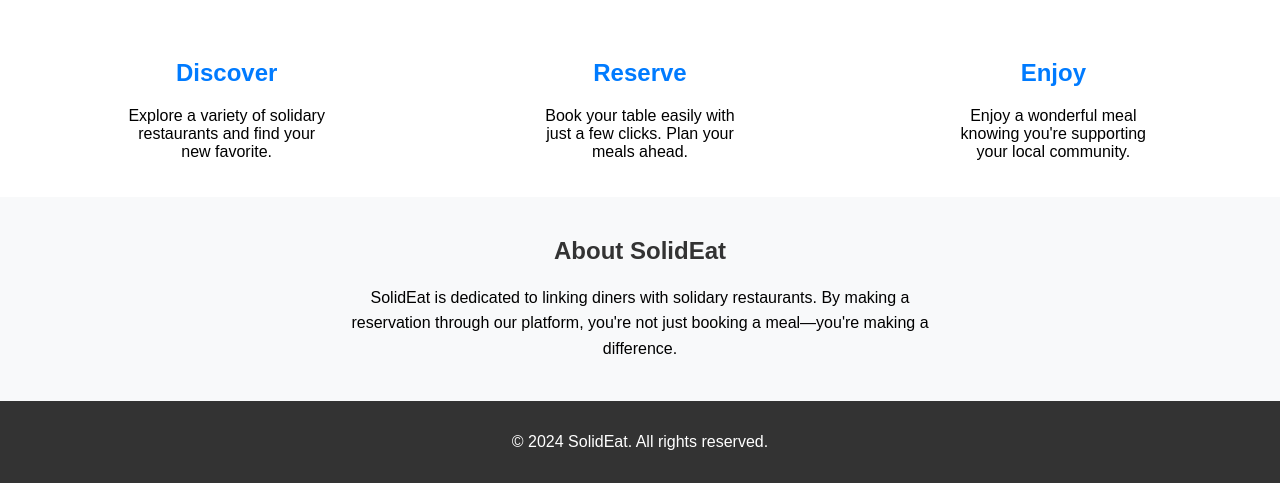
After one commit to Ozomozyan/SolidEat, a Django app: page / in a window 1280 px wide. The commit adds this page. Shown: the part 513-996 px from the top of the page. Run offline with Django 5.2, Linux system fonts and the light colour scheme.

Commit message:
Implementation des pages pour l'appli
La structure des pages est fait, il nous reste a complete les pages. Note : parcontre le systeme d'utilisateur n'est pas encore prets

```diff
--- a/SolidEat/urls.py
+++ b/SolidEat/urls.py
@@ -15,11 +15,16 @@ Including another URLconf
     2. Add a URL to urlpatterns:  path('blog/', include('blog.urls'))
 """
 from django.contrib import admin
-from django.urls import path
-from booking import views
+from django.urls import path, include
+from booking import views as booking_views
+from django.contrib.auth import views as auth_views
 
 
 urlpatterns = [
     path('admin/', admin.site.urls),
-    path('restaurants/', views.list_restaurants, name='list_restaurants'),
+    path('', booking_views.home, name='home'),
+    path('login/', auth_views.LoginView.as_view(template_name='registration/login.html'), name='login'),
+    path('logout/', auth_views.LogoutView.as_view(next_page='/'), name='logout'),
+    path('register/', booking_views.register, name='register'),
+    path('booking/', include('booking.urls')),
 ]
--- /dev/null
+++ b/booking/urls.py
@@ -0,0 +1,8 @@
+from django.urls import path
+from . import views
+
+urlpatterns = [
+    path('restaurants/', views.list_restaurants, name='list_restaurants'),
+    path('restaurants-detail/', views.restaurant_detail, name='restaurant_detail'),
+    path('restaurants-form/', views.book_reservation, name='book_reservation'),
+]
--- a/booking/views.py
+++ b/booking/views.py
@@ -1,9 +1,42 @@
-from django.shortcuts import render
+from django.shortcuts import render, redirect
 
 # Create your views here.
 from django.shortcuts import render
 from .models import Restaurant, Reservation
+from django.contrib.auth.forms import UserCreationForm
+from django.contrib.auth import login
+from .forms import ReservationForm
+
+def home(request):
+    return render(request, 'home.html')
 
 def list_restaurants(request):
     restaurants = Restaurant.objects.all()
     return render(request, 'booking/list_restaurants.html', {'restaurants': restaurants})
+
+def restaurant_detail(request):
+    restaurants = Restaurant.objects.all()
+    return render(request, 'booking/restaurant_detail.html', {'restaurants': restaurants})
+
+def register(request):
+    if request.method == 'POST':
+        form = UserCreationForm(request.POST)
+        if form.is_valid():
+            user = form.save()
+            login(request, user)
+            return redirect('home')
+    else:
+        form = UserCreationForm()
+    return render(request, 'registration/register.html', {'form': form})
+
+
+
+def book_reservation(request):
+    if request.method == 'POST':
+        form = ReservationForm(request.POST)
+        if form.is_valid():
+            # Process the valid form data
+            return redirect('success_url')  # Redirect to a new URL
+    else:
+        form = ReservationForm()
+    return render(request, 'booking/reservation_form.html', {'form': form})
--- a/static/css/style.css
+++ b/static/css/style.css
@@ -1,11 +1,208 @@
-body {
-    font-family: Arial, sans-serif;
+body, html {
+    margin: 0;
+    padding: 0;
+    font-family: 'Arial', sans-serif;
 }
+
 header, footer {
+    background-color: #333;
+    color: white;
     text-align: center;
     padding: 1em;
-    background-color: #f3f3f3;
 }
-main {
-    margin: 20px;
+
+nav ul {
+    list-style-type: none;
+    padding: 0;
 }
+
+nav ul li {
+    display: inline;
+    margin-right: 20px;
+}
+
+.hero {
+    background: url('/static/images/hero-image.jpg') no-repeat center center/cover;
+    color: white;
+    height: 400px;
+    display: flex;
+    align-items: center;
+    justify-content: center;
+    text-align: center;
+}
+
+.hero-text h1 {
+    margin: 0;
+    font-size: 3em;
+}
+
+.hero-text p {
+    font-size: 1.5em;
+}
+
+.btn-primary {
+    background-color: #007bff;
+    color: white;
+    padding: 10px 20px;
+    text-decoration: none;
+    border-radius: 5px;
+    display: inline-block;
+}
+
+.features {
+    display: flex;
+    justify-content: space-around;
+    margin-top: 20px;
+    padding: 20px;
+}
+
+.feature h2 {
+    color: #007bff;
+}
+
+.feature p {
+    width: 200px;
+    text-align: center;
+}
+
+.about {
+    background-color: #f8f9fa;
+    padding: 20px;
+    text-align: center;
+}
+
+.about h2 {
+    color: #333;
+}
+
+.about p {
+    max-width: 600px;
+    margin: 20px auto;
+    line-height: 1.6;
+}
+
+
+/*Restaurant details css*/
+
+.restaurant-detail {
+    width: 80%;
+    margin: auto;
+    padding: 20px;
+    background-color: #fff;
+    box-shadow: 0 2px 15px rgba(0,0,0,0.1);
+}
+
+.restaurant-meta {
+    display: flex;
+    justify-content: space-between;
+    font-size: 16px;
+    margin-bottom: 20px;
+}
+
+.map-container {
+    width: 100%;
+    height: 400px;
+}
+
+.gallery img {
+    width: 200px;
+    margin: 10px;
+    border-radius: 5px;
+    box-shadow: 0 2px 10px rgba(0,0,0,0.1);
+}
+
+.description, .reviews {
+    margin-top: 20px;
+}
+
+.review {
+    border-bottom: 1px solid #eee;
+    padding-bottom: 10px;
+    margin-bottom: 10px;
+}
+
+
+/* Registrations */
+.container {
+    width: 400px;
+    margin: 50px auto;
+    padding: 20px;
+    box-shadow: 0 0 10px rgba(0,0,0,0.1);
+    background-color: #fff;
+    border-radius: 8px;
+}
+
+h2 {
+    text-align: center;
+    margin-bottom: 20px;
+}
+
+form {
+    display: flex;
+    flex-direction: column;
+}
+
+input[type="text"], input[type="password"] {
+    margin-bottom: 15px;
+    padding: 10px;
+    border: 1px solid #ccc;
+    border-radius: 4px;
+}
+
+button.btn-primary {
+    padding: 10px;
+    color: white;
+    background-color: #007bff;
+    border: none;
+    border-radius: 4px;
+    cursor: pointer;
+}
+
+button.btn-primary:hover {
+    background-color: #0056b3;
+}
+
+/* Reservation form */
+.reservation-form {
+    max-width: 600px;
+    margin: 20px auto;
+    padding: 20px;
+    border: 1px solid #ccc;
+    border-radius: 8px;
+    background-color: #f9f9f9;
+}
+
+.form-group {
+    margin-bottom: 15px;
+}
+
+.form-group label {
+    display: block;
+    margin-bottom: 5px;
+}
+
+.form-group input[type="date"],
+.form-group input[type="time"],
+.form-group input[type="number"],
+.form-group textarea {
+    width: 100%;
+    padding: 8px;
+    border: 1px solid #ccc;
+    border-radius: 4px;
+}
+
+.btn-submit {
+    display: inline-block;
+    background-color: #007bff;
+    color: white;
+    padding: 10px 20px;
+    text-align: center;
+    border: none;
+    border-radius: 5px;
+    cursor: pointer;
+    font-size: 16px;
+}
+
+.btn-submit:hover {
+    background-color: #0056b3;
+}
--- a/static/js/main.js
+++ b/static/js/main.js
@@ -1 +1,3 @@
-console.log("Welcome to SolidEat!");
+document.addEventListener('DOMContentLoaded', function() {
+    console.log('Welcome to SolidEat!');
+});
--- /dev/null
+++ b/templates/home.html
@@ -0,0 +1,31 @@
+{% extends "base.html" %}
+
+{% block title %}Home - SolidEat{% endblock %}
+
+{% block content %}
+<div class="hero">
+    <div class="hero-text">
+        <h1>Find the Perfect Meal</h1>
+        <p>Welcome to SolidEat, your premier source for solidary restaurant reservations. Explore local dining options and reserve your spot today!</p>
+        <a href="{% url 'list_restaurants' %}" class="btn btn-primary">Browse Restaurants</a>
+    </div>
+</div>
+<div class="features">
+    <div class="feature">
+        <h2>Discover</h2>
+        <p>Explore a variety of solidary restaurants and find your new favorite.</p>
+    </div>
+    <div class="feature">
+        <h2>Reserve</h2>
+        <p>Book your table easily with just a few clicks. Plan your meals ahead.</p>
+    </div>
+    <div class="feature">
+        <h2>Enjoy</h2>
+        <p>Enjoy a wonderful meal knowing you're supporting your local community.</p>
+    </div>
+</div>
+<div class="about">
+    <h2>About SolidEat</h2>
+    <p>SolidEat is dedicated to linking diners with solidary restaurants. By making a reservation through our platform, you're not just booking a meal—you're making a difference.</p>
+</div>
+{% endblock %}
```
Also changed, not shown: booking/forms.py (added, +8 -0 lines), static/js/restaurant-map.js (added, +12 -0 lines), templates/booking/reservation_form.html (added, +27 -0 lines), templates/booking/restaurant_detail.html (added, +46 -0 lines), templates/registration/login.html (added, +11 -0 lines), templates/registration/register.html (added, +11 -0 lines).
